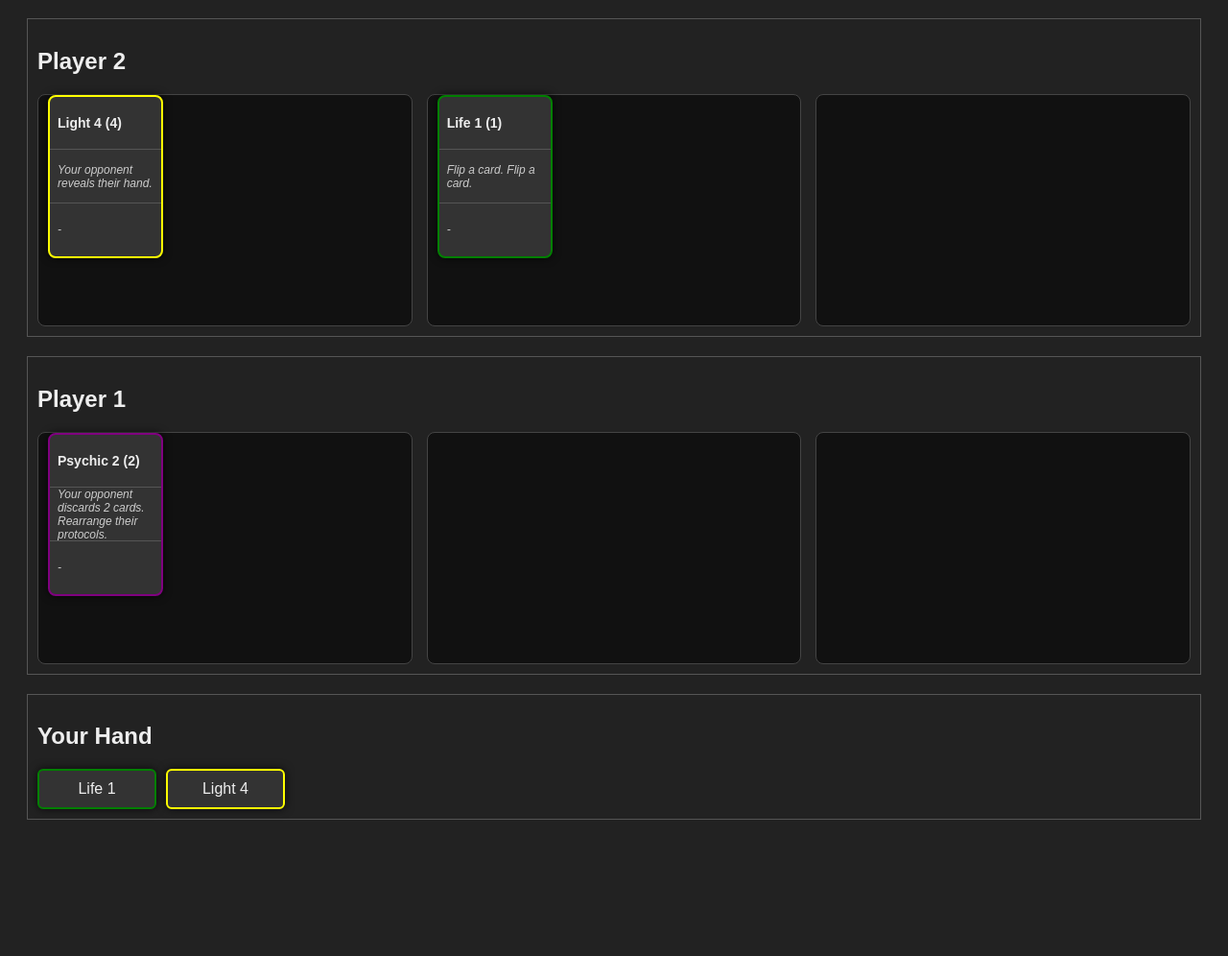
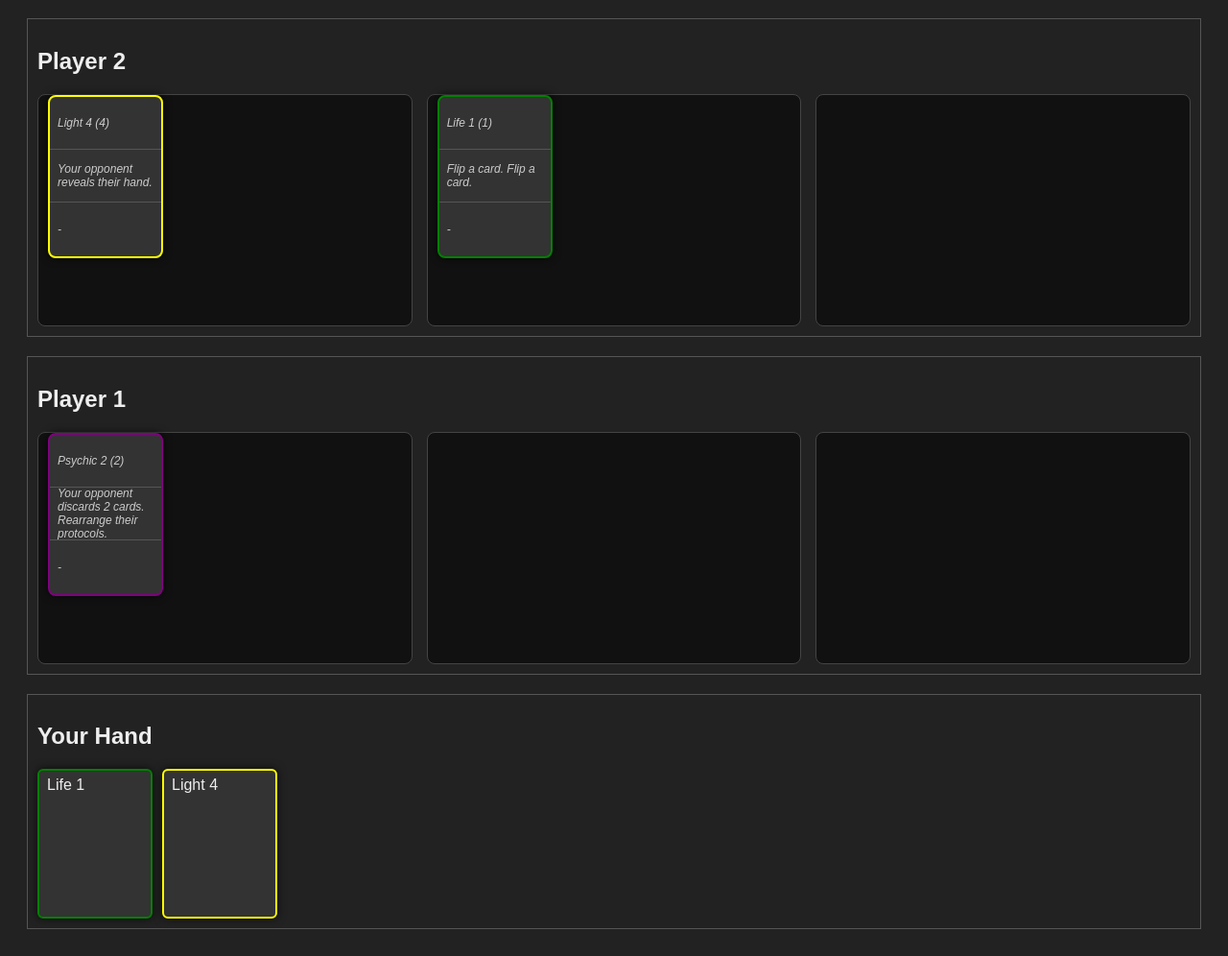
Before and after one commit to lucasrochester/compile-game, a website: page public/index.html in a window 1280 px wide. Shown: the part 89-1085 px from the top of the page at 96% size. Before the commit the page ends 971 px from the top, so only its background shows below. Drawn offline with Linux system fonts and the light colour scheme.

Commit message:
Update style.css

```diff
--- a/public/style.css
+++ b/public/style.css
@@ -46,7 +46,13 @@ body {
   transition: top 0.3s ease;
 }
 
-/* Equal height sections, 3 sections in the card */
+/* Hide all text when face down on board */
+.line .card.face-down:not(.in-hand) {
+  color: transparent !important;
+  user-select: none;
+  filter: brightness(0.4);
+}
+
 .card-section {
   flex: 1 1 0;
   padding: 6px 8px;
@@ -58,12 +64,21 @@ body {
   align-items: center;
 }
 
-/* Border lines separating the sections */
-.card-top {
+.card-name {
   font-weight: bold;
   border-bottom: 1.5px solid #555;
   font-size: 14px;
   justify-content: flex-start;
+  flex: 0 0 20%;
+}
+
+.card-top {
+  font-style: italic;
+  border-bottom: 1.5px solid #555;
+  font-size: 12px;
+  color: #ccc;
+  justify-content: flex-start;
+  flex: 1 1 26.7%;
 }
 
 .card-middle {
@@ -72,6 +87,7 @@ body {
   font-size: 12px;
   color: #ccc;
   justify-content: flex-start;
+  flex: 1 1 26.7%;
 }
 
 .card-bottom {
@@ -79,19 +95,13 @@ body {
   font-size: 12px;
   color: #ccc;
   justify-content: flex-start;
+  flex: 1 1 26.7%;
 }
 
-/* When card is covered: only show top section */
+/* When card is covered: only show name and top */
 .card.covered .card-middle,
 .card.covered .card-bottom {
   display: none;
-}
-
-/* Face down cards: hide ALL text */
-.line .card.face-down {
-  color: transparent !important;
-  user-select: none;
-  filter: brightness(0.4);
 }
 
 /* Hand styling */
@@ -107,15 +117,26 @@ body {
 }
 
 #hand .card {
+  position: relative;
   width: 100px;
+  height: 140px;
   cursor: pointer;
-  padding: 10px;
+  padding: 6px 8px;
   background: #444;
   border-radius: 6px;
   box-shadow: 0 0 10px rgba(0,0,0,0.7);
-  text-align: center;
+  text-align: left;
   user-select: none;
   color: #eee;
+  display: flex;
+  flex-direction: column;
+}
+
+#hand .card .card-section {
+  flex: none;
+  margin-bottom: 4px;
+  overflow: visible;
+  white-space: normal;
 }
 
 #hand .card:hover {
```
